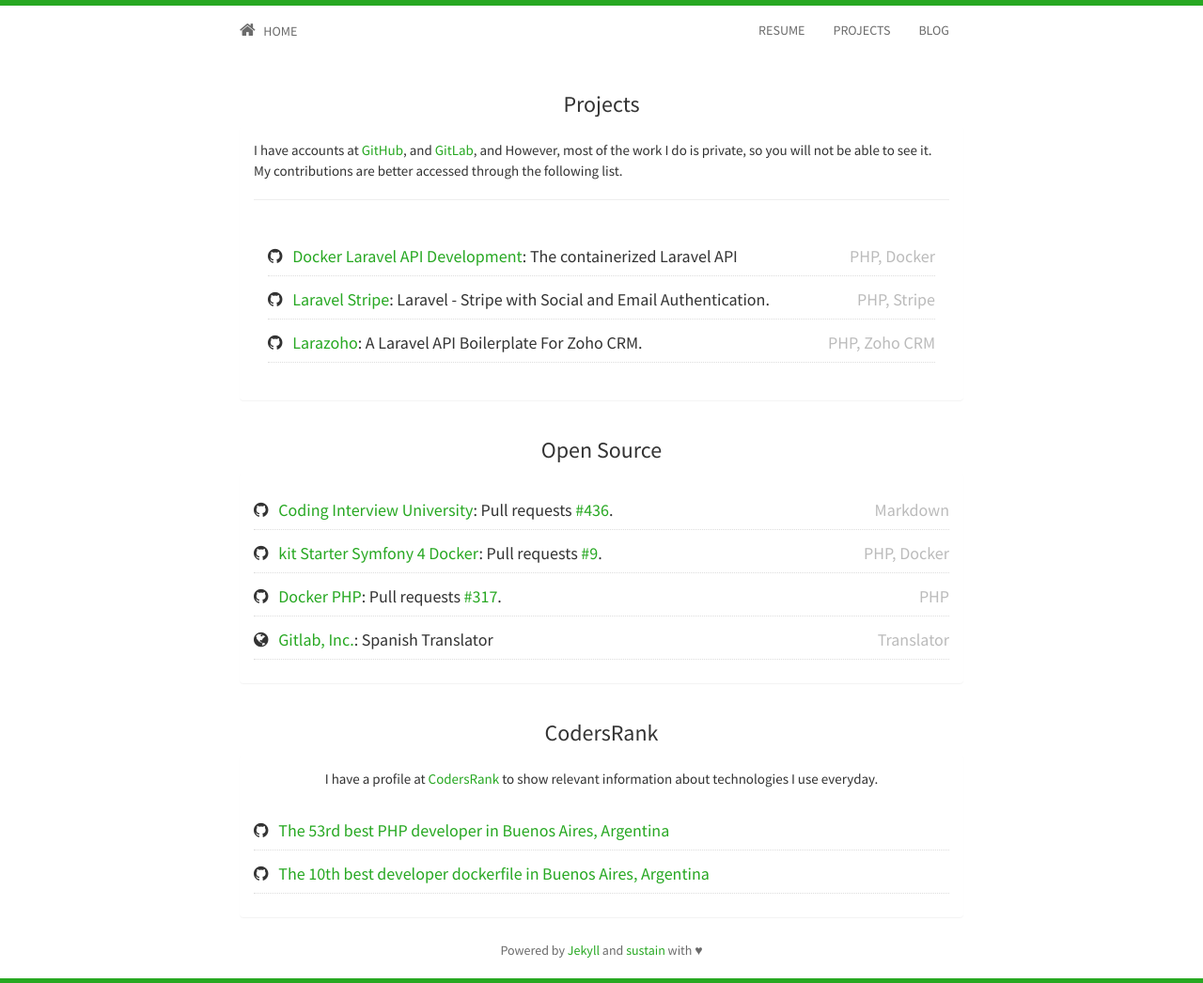
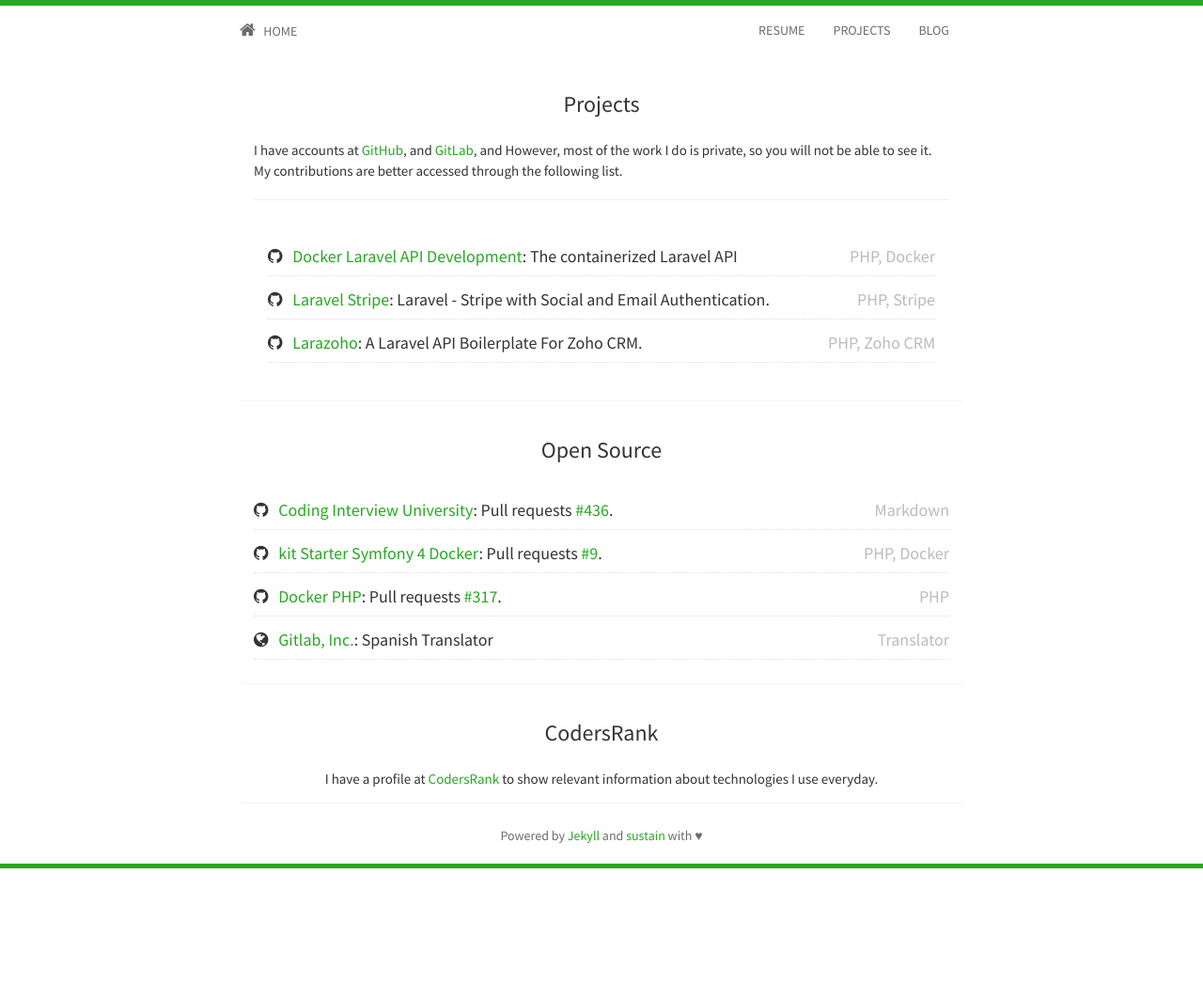
Before and after one commit to jfernancordova/jfernancordova.github.io, a Jekyll site: the page built from projects.html, in a window 1280 px wide. Shown: the whole page at 94% size. Built offline with Jekyll 4.4.1, drawn with Linux system fonts in a browser that asks for light colours; nearby versions of some CDN libraries; after the commit the page ends 924 px from its top, so only the background shows below that.

Commit message:
Third Version

```diff
--- a/projects.html
+++ b/projects.html
@@ -86,24 +86,6 @@
           >
           to show relevant information about technologies I use everyday.
         </div>
-        &nbsp;&nbsp;
-        <h5 class="opensourceitem">
-          <span class="fa fa-github"></span>&nbsp;&nbsp;
-          <a
-            href="https://profile.codersrank.io/leaderboard/developer?country=Argentina&city=Buenos%20Aires&technology=PHP&page=3&perpage=20}"
-            target="_blank"
-            >The 53rd best PHP developer in Buenos Aires, Argentina</a
-          >
-        </h5>
-        <h5 class="opensourceitem">
-          <span class="fa fa-github"></span>&nbsp;&nbsp;
-          <a
-            href="https://profile.codersrank.io/leaderboard/developer?country=Argentina&city=Buenos%20Aires&technology=Dockerfile&perpage=20%7D"
-            target="_blank"
-          >
-            The 10th best developer dockerfile in Buenos Aires, Argentina</a
-          >
-        </h5>
       </div>
     </div>
   </div>
```
